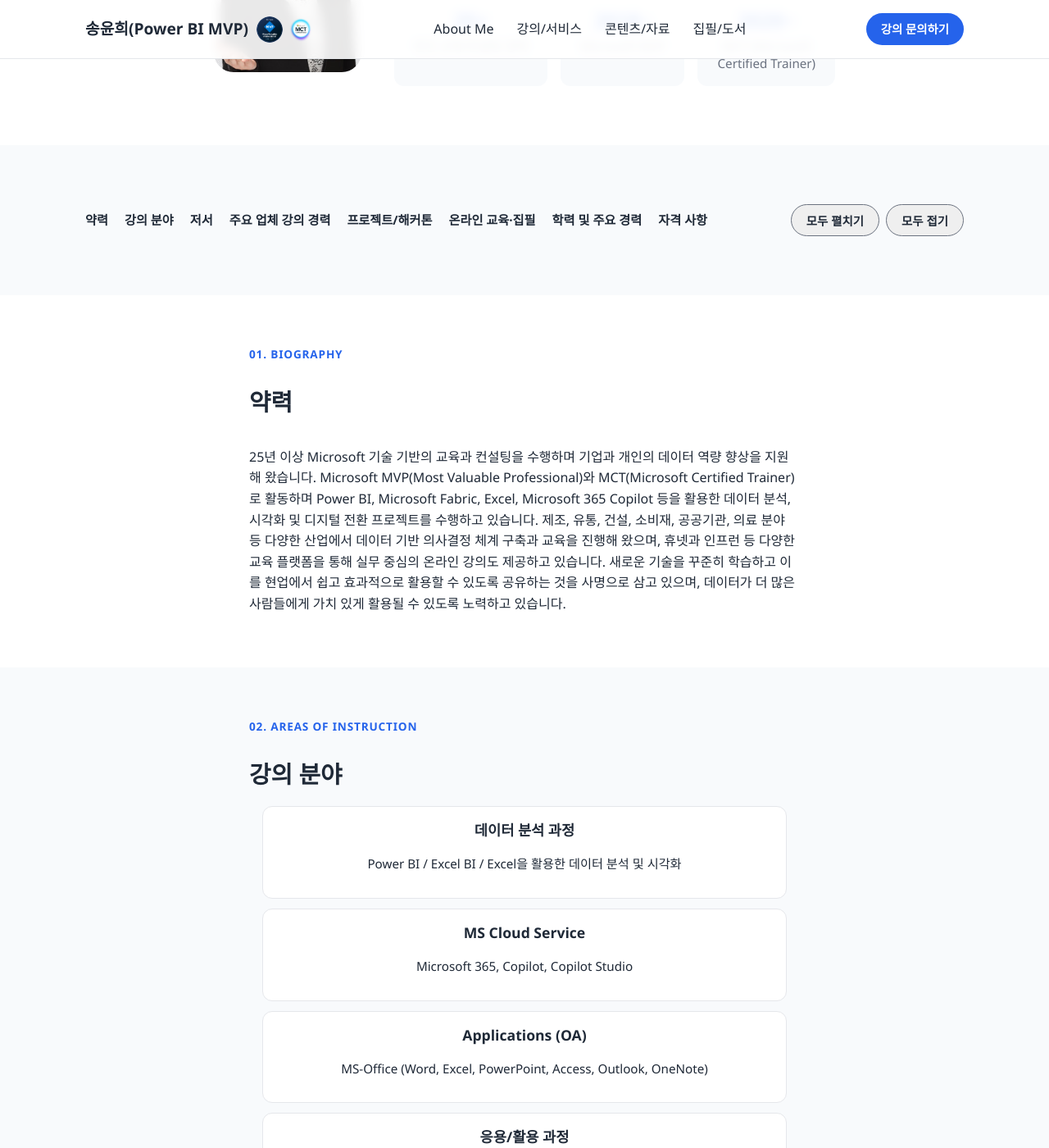
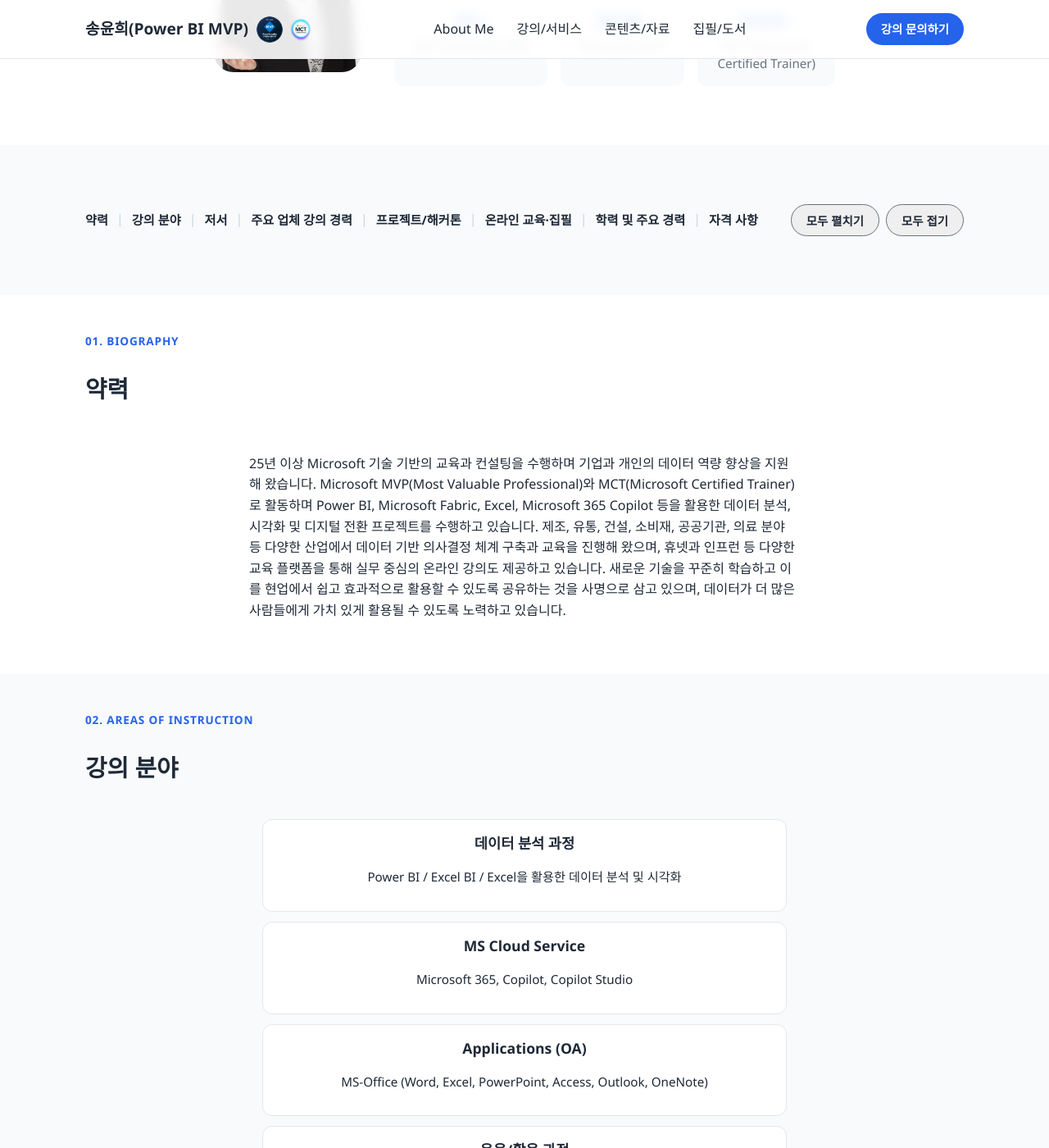
Before and after one commit to unisong114/MainPage, a Jekyll site: the page built from about.html, in a window 1280 px wide and 1400 px high, scrolled down 313 px. Shown: the whole window at 82% size. Built offline with Jekyll 4.4.1, drawn with Linux system fonts in a browser that asks for light colours; some web fonts are replaced.

Commit message:
Fix accordion header left alignment, symmetric vertical padding, add nav separators

```diff
--- a/about.html
+++ b/about.html
@@ -34,12 +34,19 @@
   <div class="container profile-nav-wrap">
     <nav class="profile-nav">
       <a href="#bio">약력</a>
+      <span class="profile-nav__separator">|</span>
       <a href="#areas">강의 분야</a>
+      <span class="profile-nav__separator">|</span>
       <a href="#publications">저서</a>
+      <span class="profile-nav__separator">|</span>
       <a href="#clients">주요 업체 강의 경력</a>
+      <span class="profile-nav__separator">|</span>
       <a href="#projects">프로젝트/해커톤</a>
+      <span class="profile-nav__separator">|</span>
       <a href="#courses">온라인 교육·집필</a>
+      <span class="profile-nav__separator">|</span>
       <a href="#career">학력 및 주요 경력</a>
+      <span class="profile-nav__separator">|</span>
       <a href="#credentials">자격 사항</a>
     </nav>
     <div class="profile-nav__actions">
@@ -51,7 +58,7 @@
 
 <details class="accordion-section" id="bio" open>
 <summary class="accordion-header">
-  <div class="container detail-page--narrow">
+  <div class="container">
     <p class="detail-page__eyebrow">01. Biography</p>
     <h2 class="section__title">약력</h2>
   </div>
@@ -65,7 +72,7 @@
 
 <details class="accordion-section accordion-section--soft" id="areas" open>
 <summary class="accordion-header">
-  <div class="container detail-page--narrow">
+  <div class="container">
     <p class="detail-page__eyebrow">02. Areas of Instruction</p>
     <h2 class="section__title">강의 분야</h2>
   </div>
@@ -129,7 +136,7 @@
 
 <details class="accordion-section accordion-section--soft" id="clients" open>
 <summary class="accordion-header">
-  <div class="container detail-page--narrow">
+  <div class="container">
     <p class="detail-page__eyebrow">04. Major Clients</p>
     <h2 class="section__title">주요 업체 강의 경력</h2>
   </div>
@@ -160,7 +167,7 @@
 
 <details class="accordion-section" id="projects" open>
 <summary class="accordion-header">
-  <div class="container detail-page--narrow">
+  <div class="container">
     <p class="detail-page__eyebrow">05. Projects &amp; Hackathons</p>
     <h2 class="section__title">프로젝트 및 해커톤/개발캠프 수행</h2>
   </div>
@@ -221,7 +228,7 @@
 
 <details class="accordion-section" id="career" open>
 <summary class="accordion-header">
-  <div class="container detail-page--narrow">
+  <div class="container">
     <p class="detail-page__eyebrow">07. Career</p>
     <h2 class="section__title">학력 및 주요 경력</h2>
   </div>
@@ -246,7 +253,7 @@
 
 <details class="accordion-section accordion-section--soft" id="credentials" open>
 <summary class="accordion-header">
-  <div class="container detail-page--narrow">
+  <div class="container">
     <p class="detail-page__eyebrow">08. Credentials</p>
     <h2 class="section__title">자격 사항</h2>
   </div>
--- a/assets/css/main.scss
+++ b/assets/css/main.scss
@@ -582,7 +582,8 @@
 .profile-nav {
   display: flex;
   flex-wrap: wrap;
-  gap: 8px 20px;
+  align-items: center;
+  gap: 10px;
 }
 
 .profile-nav a {
@@ -593,6 +594,10 @@
   &:hover {
     color: var(--color-primary);
   }
+}
+
+.profile-nav__separator {
+  color: #cbd5e1;
 }
 
 .profile-nav__actions {
@@ -613,7 +618,7 @@
   display: block;
   cursor: pointer;
   list-style: none;
-  padding: 48px 0 8px;
+  padding: 32px 0;
 
   &::-webkit-details-marker {
     display: none;
```
